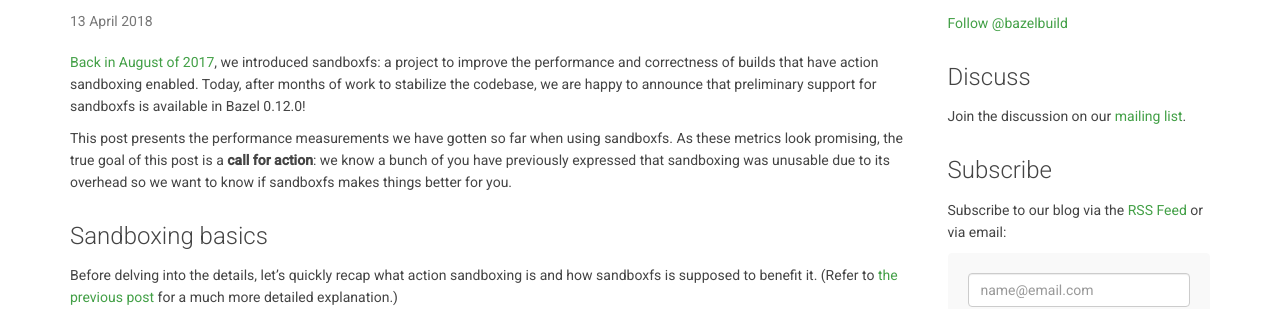
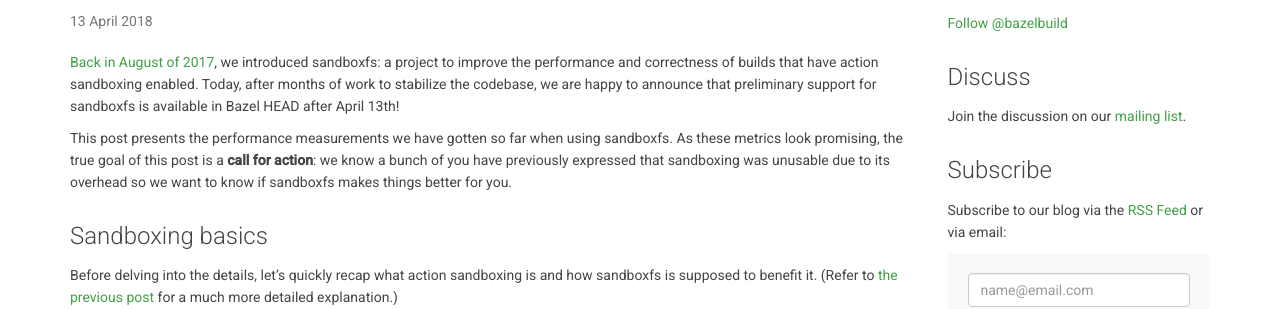
Before and after one commit to bazelbuild/bazel-blog, a Jekyll site: the page built from _posts/2018-04-13-preliminary-sandboxfs-support.md, in a window 1280 px wide and 900 px high. Shown: the part 275-584 px from the top of the window. Built offline with Jekyll 4.4.1, drawn with Linux system fonts in a browser that asks for light colours; nearby versions of some CDN libraries; library files that are not in the unit come from our copies; Markdown is read by kramdown in place of the engine named in the settings; some of the changed text lies outside the part shown.

Commit message:
Fix mention on when sandboxfs support appeared
I was convinced that Bazel 0.12.0 shipped with the new sandboxfs support
code... but I was very wrong.  This has not yet reached any release, so
fix the blog post accordingly.

```diff
--- a/_posts/2018-04-13-preliminary-sandboxfs-support.md
+++ b/_posts/2018-04-13-preliminary-sandboxfs-support.md
@@ -7,7 +7,7 @@
 introduced sandboxfs: a project to improve the performance and correctness of
 builds that have action sandboxing enabled. Today, after months of work to
 stabilize the codebase, we are happy to announce that preliminary support for
-sandboxfs is available in Bazel 0.12.0!
+sandboxfs is available in Bazel HEAD after April 13th!
 
 This post presents the performance measurements we have gotten so far when using
 sandboxfs. As these metrics look promising, the true goal of this post is a
@@ -101,7 +101,8 @@
 install sandboxfs and perform a Bazel build with it. Be aware that due to the
 current status of sandboxfs (no formal releases), these may change at any time.
 
-1.  Ensure you are using Bazel 0.12.0 or newer.
+1.  Ensure you are using a Bazel build newer than April 13th or wait for the
+    future 0.13.x release series.
 
 1.  Download and install sandboxfs so that the `sandboxfs` binary ends up in
     your `PATH`. There currently are no formal releases for this project so you
```
